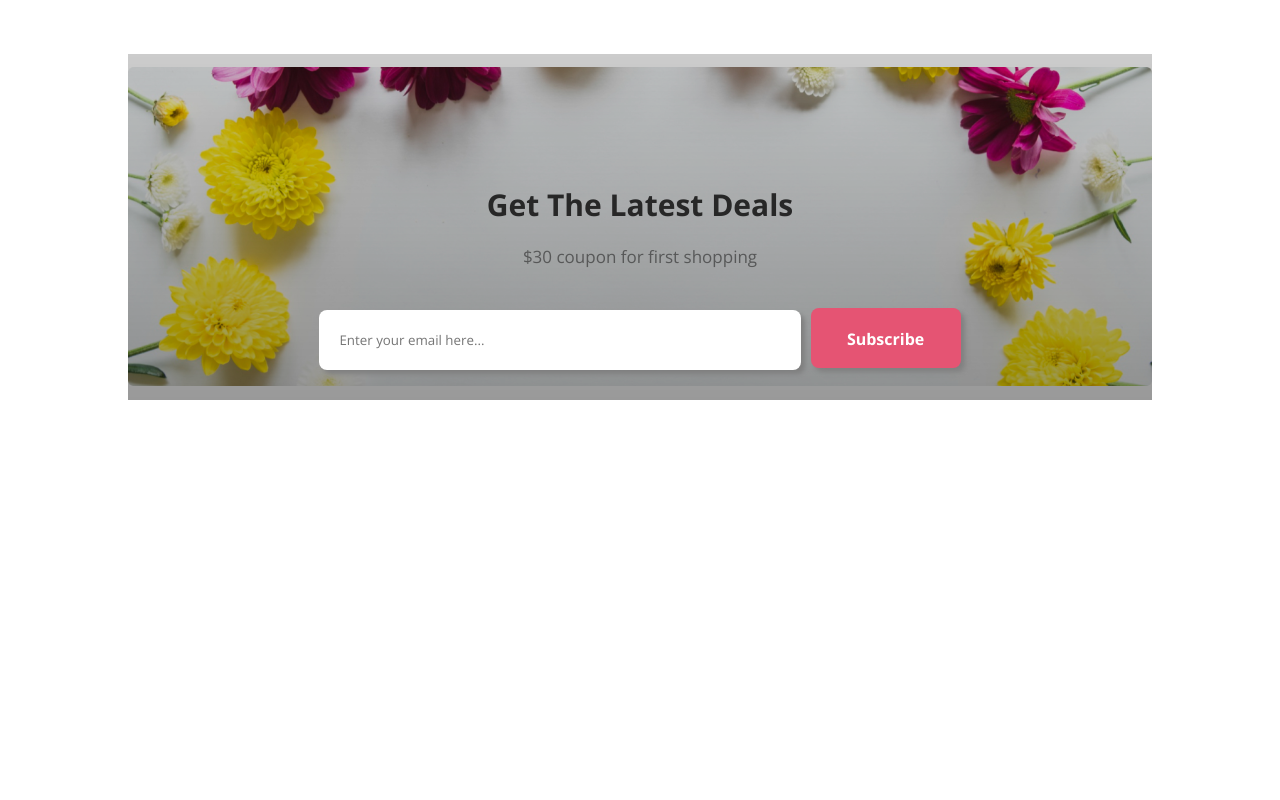
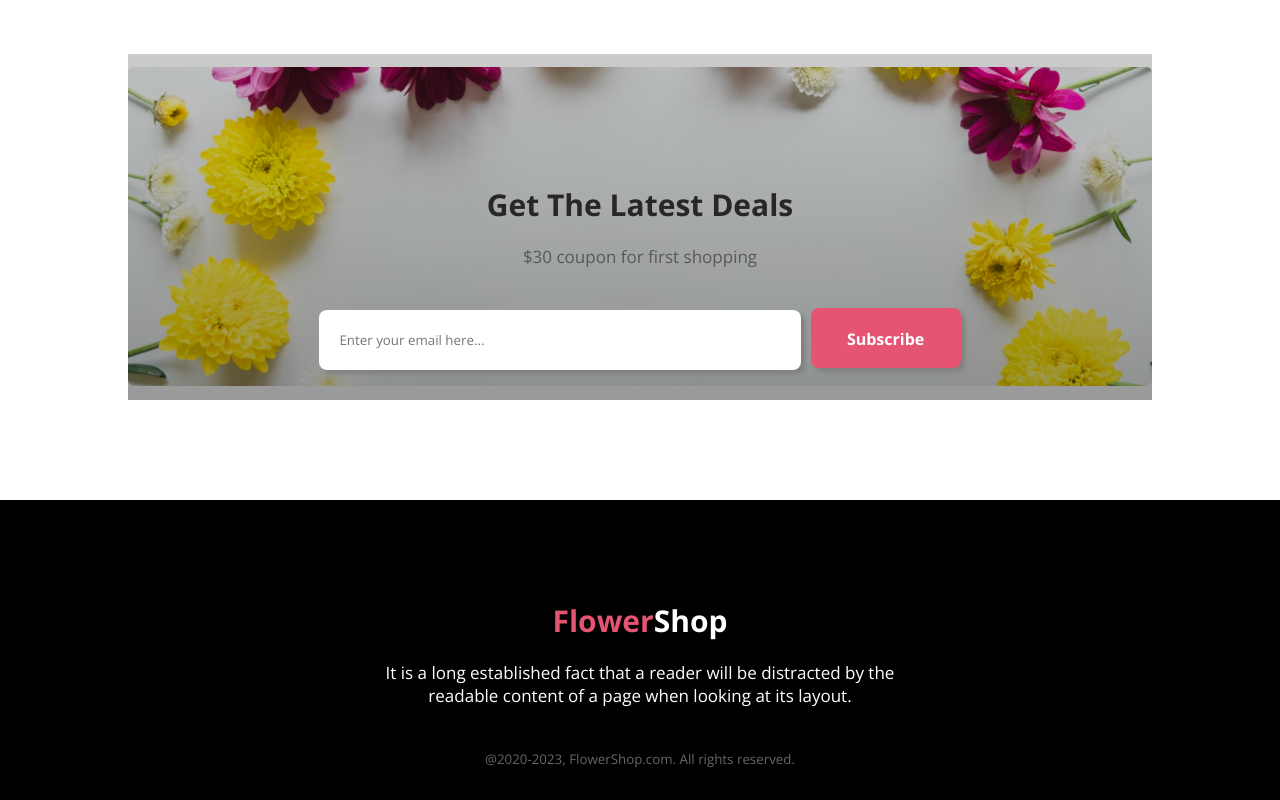
Before and after one commit to Bushra01-Dhaka/flower-shop-website, a plain HTML site: page index.html in a window 1280 px wide. Shown: the part 3260-4060 px from the top of the page. Before the commit the page ends 3760 px from the top, so only its background shows below. Drawn offline with nearby package versions, Linux system fonts and the light colour scheme.

Commit message:
added the footer section

```diff
--- a/index.html
+++ b/index.html
@@ -12,6 +12,8 @@
     <link
         href="https://fonts.googleapis.com/css2?family=Lato:wght@400;700;900&family=Merriweather+Sans:wght@400;700;800&family=Open+Sans:wght@400;700&display=swap"
         rel="stylesheet">
+
+        <link rel="shortcut icon" href="./Flower Asset/Flower 01.png" type="image/x-icon">
 
 
     <!-- CSS link added -->
@@ -134,6 +136,12 @@
     <!-- footer part -->
     <footer>
 
+        <div class="footer-content">
+            <h2 class="brand-name"><span style="color: #E55473;">Flower</span>Shop</h2>
+            <p class="footer-text">It is a long established fact that a reader will be distracted by the readable content of a page when looking at its layout.</p>
+             <small>@2020-2023, FlowerShop.com. All rights reserved. </small>
+        </div>
+
     </footer>
 
 </body>
--- a/styles/style.css
+++ b/styles/style.css
@@ -248,8 +248,7 @@ font-family: 'Open Sans', sans-serif; */
 }
 
 /* latest section style */
-.latest
-{
+.latest {
     width: 80%;
     margin: 0 auto;
     /* background-image: url("../Flower Asset/Rectangle\ 9.png");
@@ -264,10 +263,9 @@ font-family: 'Open Sans', sans-serif; */
 
 }
 
-.latest-sec
-{
+.latest-sec {
     text-align: center;
-    background-image: url("../Flower Asset/Rectangle\ 9.png"),linear-gradient(rgba(0,0,0,0.2),rgba(0,0,0,0.4));
+    background-image: url("../Flower Asset/Rectangle\ 9.png"), linear-gradient(rgba(0, 0, 0, 0.2), rgba(0, 0, 0, 0.4));
     background-position: center;
     background-repeat: no-repeat;
     background-size: 100%;
@@ -276,17 +274,16 @@ font-family: 'Open Sans', sans-serif; */
 
 }
 
-.latest-title
-{
+.latest-title {
     color: #272727;
     text-align: center;
 
     font-size: 30px;
     font-weight: 800;
-    margin-top:100px;
+    margin-top: 100px;
 }
-.latest-description
-{
+
+.latest-description {
     color: rgba(39, 39, 39, 0.60);
     text-align: center;
     font-size: 17px;
@@ -296,8 +293,7 @@ font-family: 'Open Sans', sans-serif; */
     margin: 0 auto;
 }
 
-.search-bar
-{
+.search-bar {
     padding: 20px;
     width: 50%;
     margin-right: 5px;
@@ -306,8 +302,8 @@ font-family: 'Open Sans', sans-serif; */
     height: 60px;
     box-shadow: 4px 4px 4px gray;
 }
-.btn-subs
-{
+
+.btn-subs {
     padding: 20px;
     height: 60px;
     width: 150px;
@@ -321,3 +317,31 @@ font-family: 'Open Sans', sans-serif; */
 }
 
 /* footer section style */
+footer {
+    background-color: black;
+    height: 300px;
+    text-align: center;
+}
+
+.brand-name {
+    font-size: 30px;
+    font-weight: 800;
+    padding-top: 100px;
+    color: white;
+}
+
+.footer-text {
+    text-align: center;
+    font-size: 17px;
+    font-weight: 400;
+    padding: 20px 0 40px;
+    width: 550px;
+    margin: 0 auto;
+    color: white;
+}
+
+small {
+    color: rgba(255, 255, 255, 0.40);
+    text-align: center;
+    font-weight: 400;
+}
```
